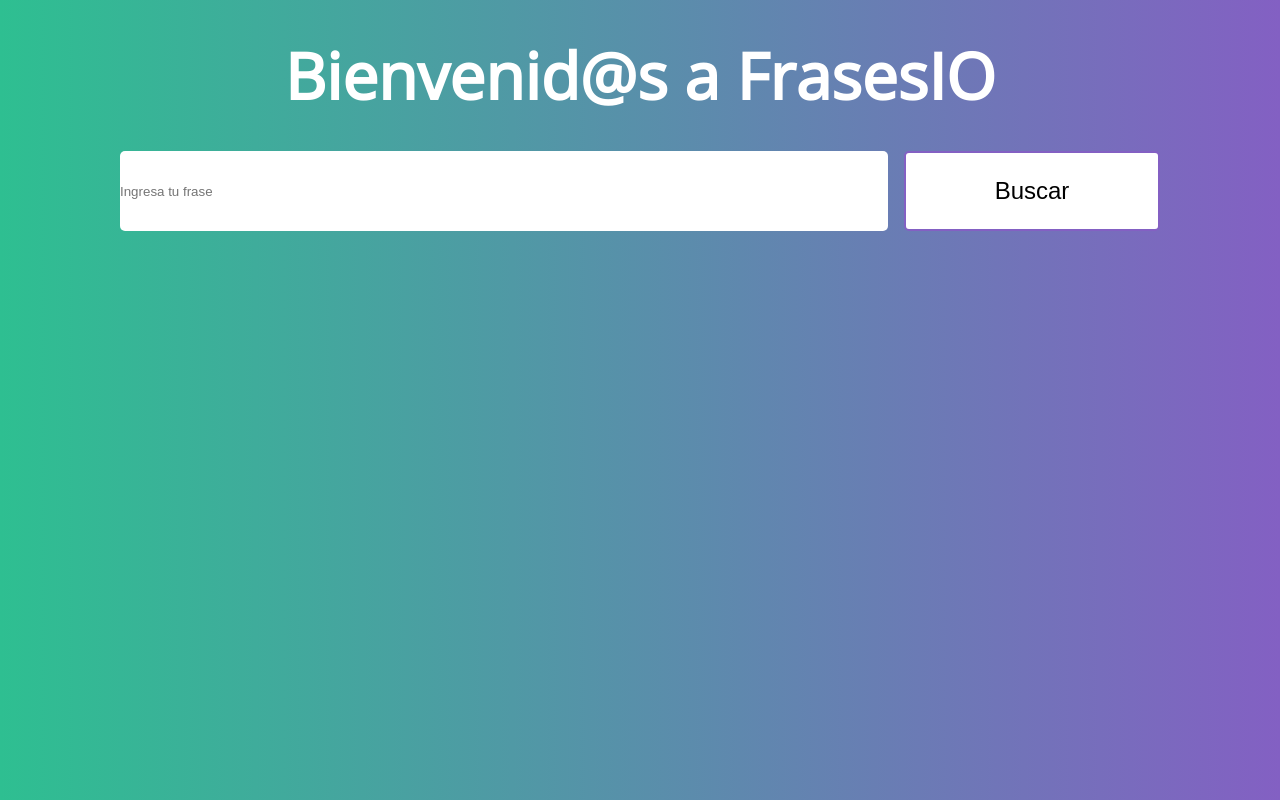
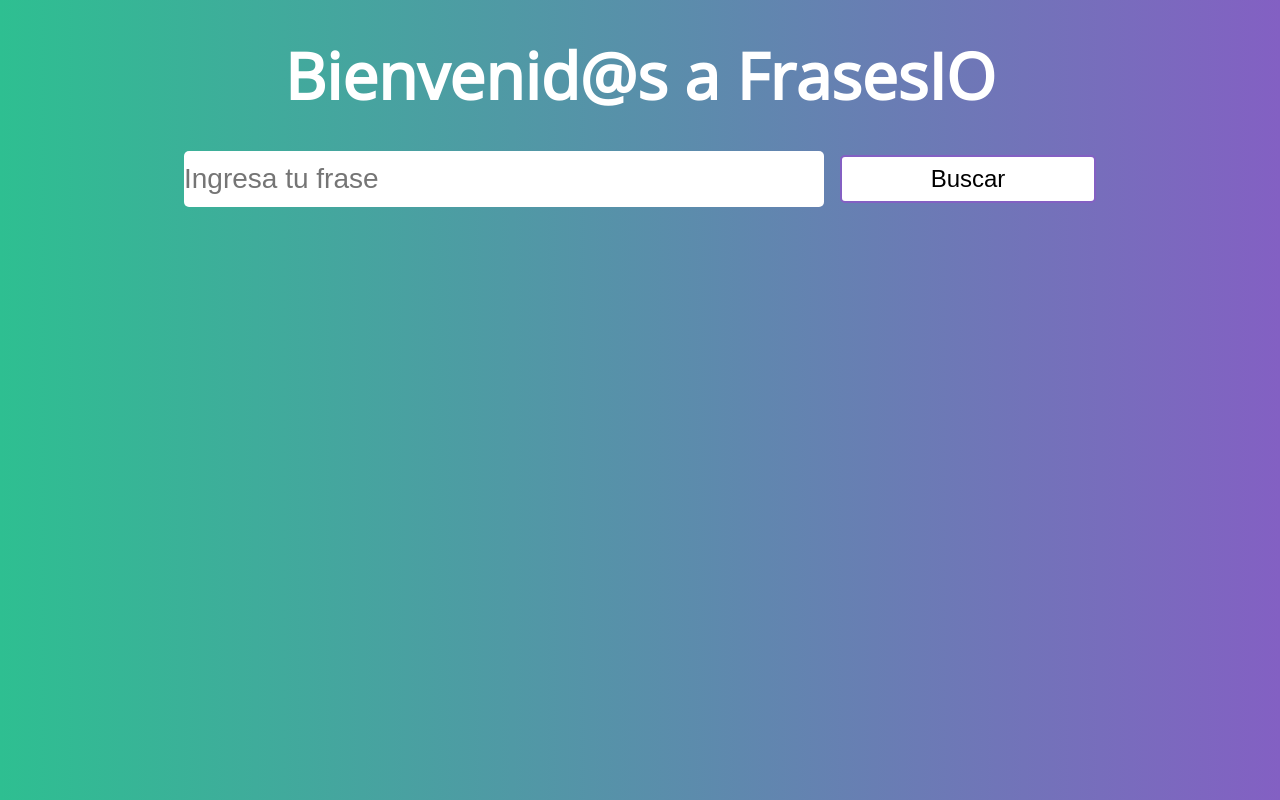
Before and after one commit to javi20gu/frases_io, a Flask app: page / in a window 1280 px wide. Run offline with Flask 2, Linux system fonts and the light colour scheme; some libraries are stand-ins or nearby versions.

Commit message:
Mejoras de diseño

```diff
--- a/templates/static/styles.css
+++ b/templates/static/styles.css
@@ -30,8 +30,7 @@ body {
 }
 
 .DataForm {
-  height: 10vh;
-  margin: 2rem auto;
+  margin: 2rem 0;
   width: 100%;
   display: flex;
   justify-content: center;
@@ -39,13 +38,16 @@ body {
 
 .DataForm-text,
 .DataForm-btn {
-  height: 100%;
+  height: 2em;
   border-radius: 5px;
   margin: auto .5rem;
 }
 
 .DataForm-text {
-  width: 60%;
+  width: 50%;
+  font-size: 28px;
+  font-weight: bolds;
+  padding: 0% 0%;
   border: none;
 }
 
```
Also changed, not shown: templates/index.html (+1 -8 lines).
